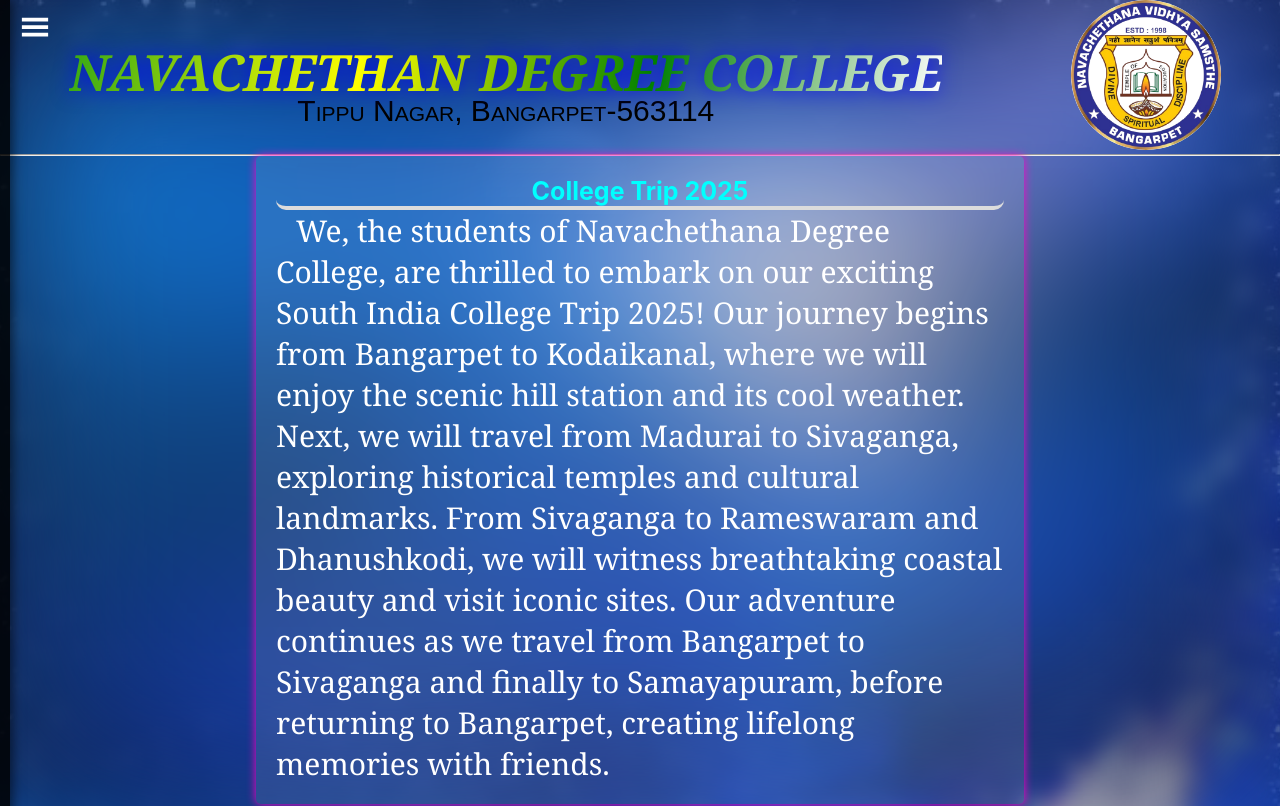
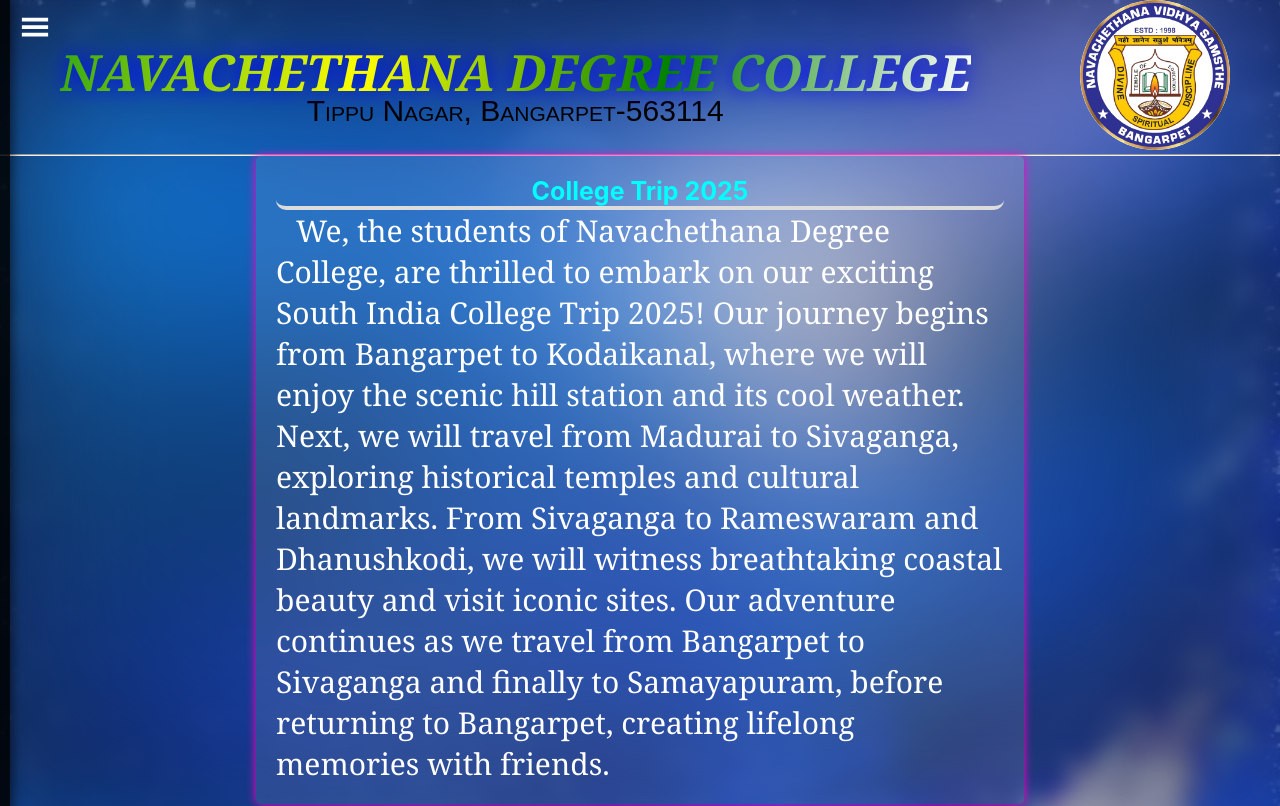
Before and after one commit to Darshan-M-sys/trip, a React (Create React App) app: page / in a window 1280 px wide. Shown: the top 806 px of the page. Built offline with nearby package versions, Linux system fonts and the light colour scheme; no server answers.

Commit message:
Update Home.jsx

```diff
--- a/src/pages/Home.jsx
+++ b/src/pages/Home.jsx
@@ -17,7 +17,7 @@ import axios from 'axios';
 const Home = () => {
   const menu = useRef(null);
   const [menuS, setMenuS] = useState(false);
-  const [username, setUsername] = useState(""); // Empty by default
+  const [username, setUsername] = useState("");
 
   // Fetch logged-in user
   const fetchUser = async () => {
@@ -91,7 +91,7 @@ const Home = () => {
 
         <header>
           <div className="college-name">
-            <h1> NAVACHETHAN DEGREE COLLEGE</h1>
+            <h1> NAVACHETHANA DEGREE COLLEGE</h1>
             <p>Tippu Nagar, Bangarpet-563114</p>
           </div>
           <div className="college-logo">
```
